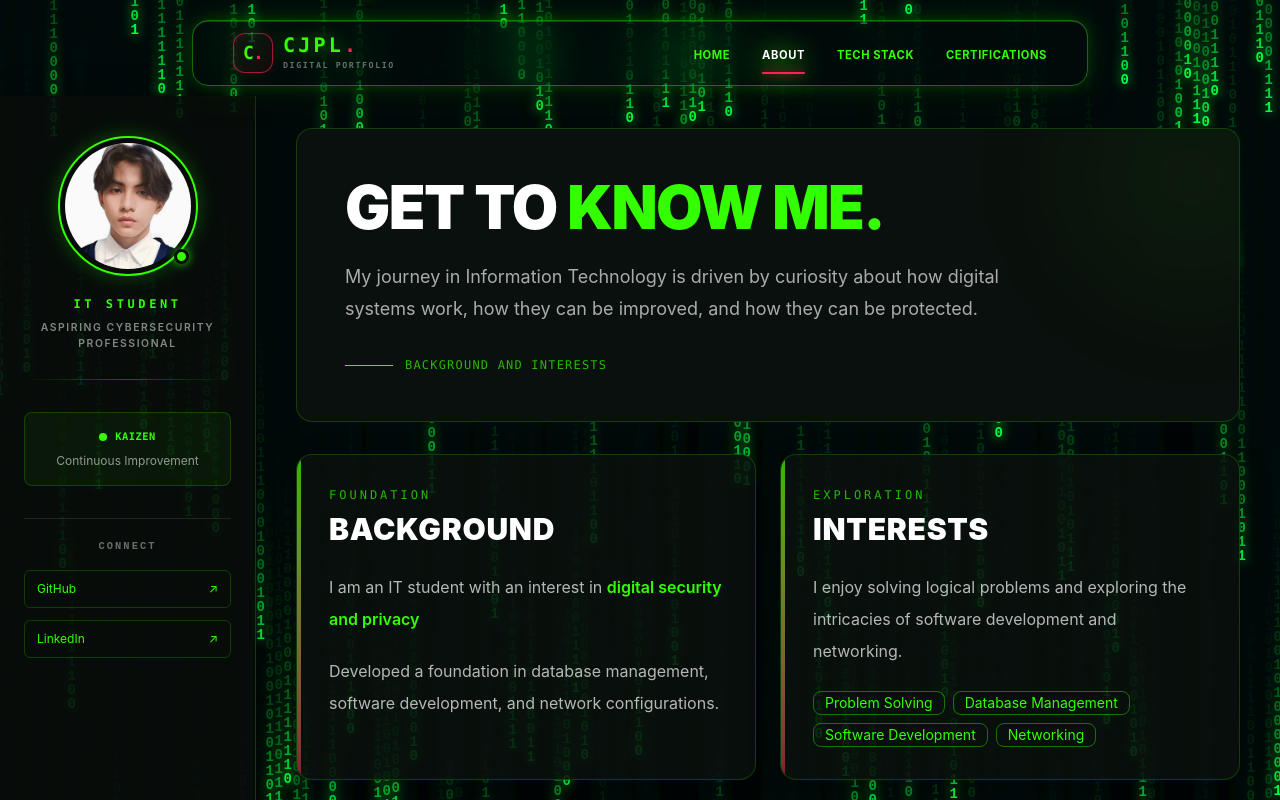
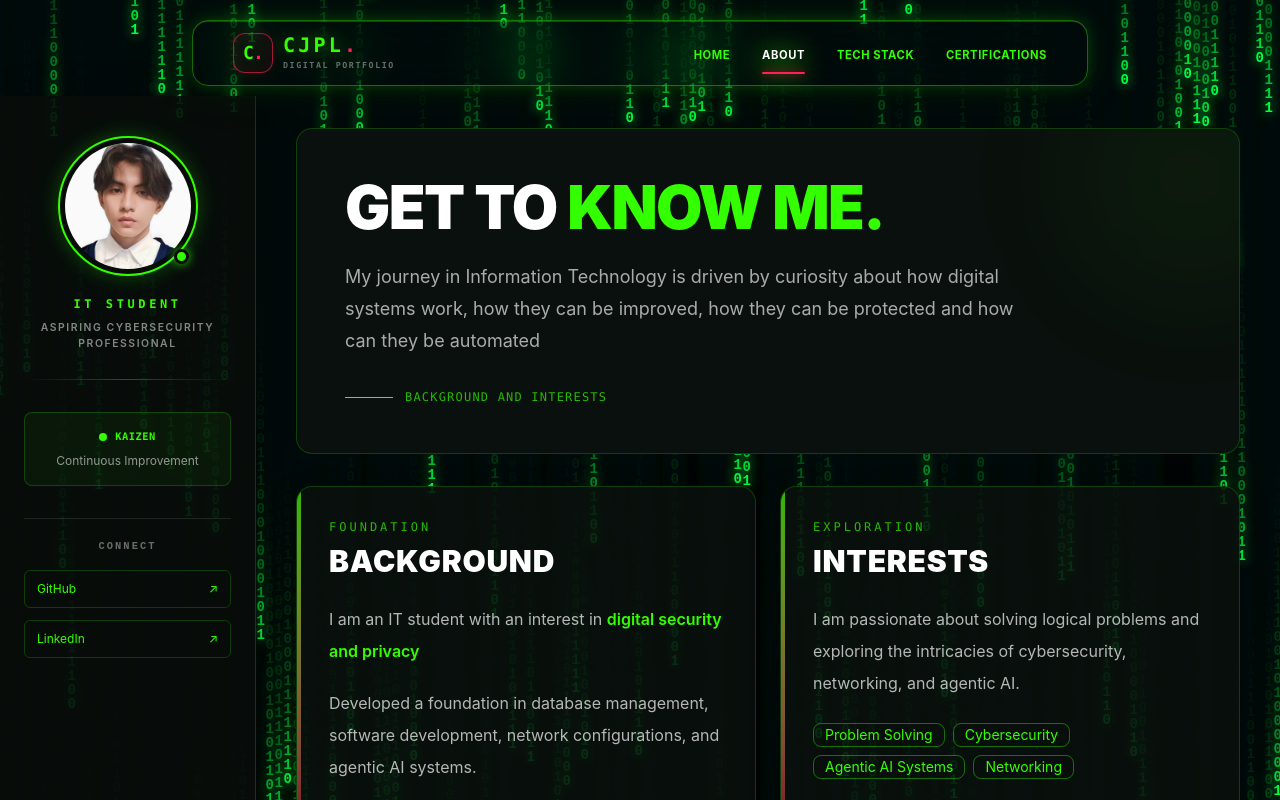
Before and after one commit to PaulLarKaizen/portfolio-nuxt, a Nuxt app: page /about in a window 1280 px wide. Shown: the top 800 px of the page. Built offline with nearby package versions, Linux system fonts and the light colour scheme.

Commit message:
Refine about page content and layout

```diff
--- a/app/pages/about.vue
+++ b/app/pages/about.vue
@@ -25,8 +25,8 @@ useSeoMeta({
 
       <p class="mt-6 max-w-2xl text-base leading-8 text-white/65 md:text-lg">
         My journey in Information Technology is driven by curiosity about
-        how digital systems work, how they can be improved, and how they
-        can be protected.
+        how digital systems work, how they can be improved, how they
+        can be protected and how can they be automated
       </p>
 
       <div class="mt-8 flex items-center gap-3">
@@ -51,7 +51,7 @@ useSeoMeta({
 
         <p class="mt-5 leading-8">
           Developed a foundation in database management,
-          software development, and network configurations.
+          software development, network configurations, and agentic AI systems.
         </p>
       </ContentCard>
 
@@ -60,7 +60,7 @@ useSeoMeta({
         subtitle="EXPLORATION"
       >
         <p class="leading-8">
-          I enjoy solving logical problems and exploring the intricacies of software development and networking.
+          I am passionate about solving logical problems and exploring the intricacies of cybersecurity, networking, and agentic AI.
         </p>
 
         <div class="mt-6 flex flex-wrap gap-2">
@@ -68,10 +68,10 @@ useSeoMeta({
             Problem Solving
           </span>
           <span class="badge badge-outline border-[#33ff00]/40 text-[#33ff00]">
-            Database Management
+            Cybersecurity
           </span>
           <span class="badge badge-outline border-[#33ff00]/40 text-[#33ff00]">
-            Software Development
+            Agentic AI Systems
           </span>
           <span class="badge badge-outline border-[#33ff00]/40 text-[#33ff00]">
             Networking
```
